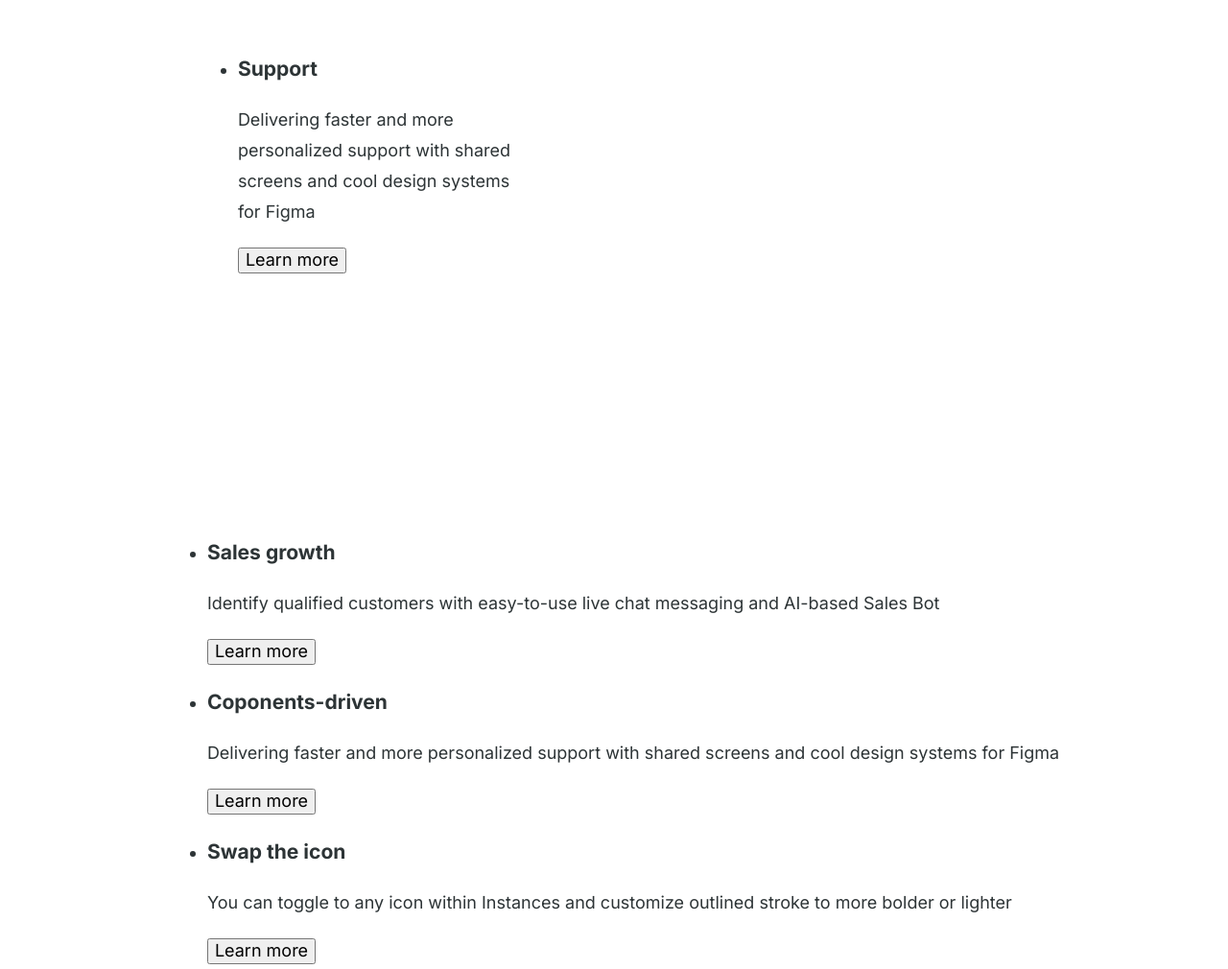
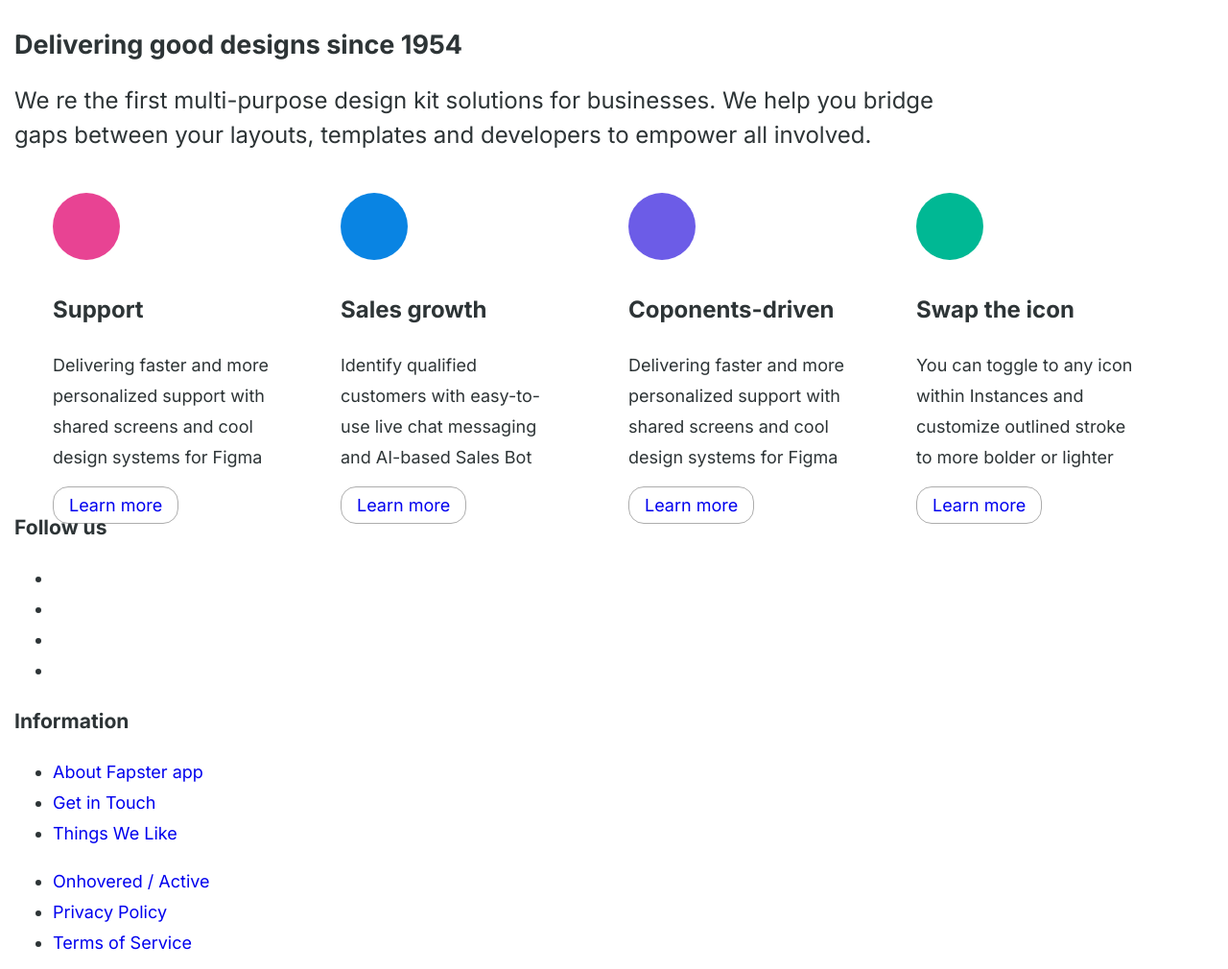
Before and after one commit to Marina-Barliben/effective-web-course, a plain HTML site: page index.html in a window 1280 px wide. Shown: the part 2262-3272 px from the top of the page at 96% size. Drawn offline with Linux system fonts and the light colour scheme.

Commit message:
3-section

```diff
--- a/css/main.css
+++ b/css/main.css
@@ -35,9 +35,6 @@ html{
 }
 .nav-item a:hover{
     color: black;
-}
-.button-main-header{
-
 }
 .main-button{
     height: 64px;
@@ -462,3 +459,63 @@ body{
     border-radius: 15px;
 
 }
+.section-pricing{
+    padding-bottom: 125px;
+}
+.benefits-title{
+    margin-top: 80px;
+}
+.benefits-description{
+
+    font-weight: 400;
+    font-size: 24px;
+    line-height: 36px;
+
+    color: #2D3436;
+}
+.four-column{
+    display: flex;
+}
+.support-column{
+    width: 270px;
+    height: 330px;
+
+    margin-right: 30px;
+}
+.support-column ul{
+    list-style: none;
+}
+.tityle-suport{
+
+    font-weight: 700;
+    font-size: 24px;
+    line-height: 36px;
+
+    color: #2D3436;
+}
+.support-icon{
+    display: inline-block;
+
+    width: 70px;
+    height: 70px;
+
+    border-radius: 50%;
+    background-color:#E84393;
+}
+.blue{
+    background-color: #0984E3;
+}
+.dark-pink{
+    background-color: #6C5CE7;
+}
+.green{
+    background-color: #00B894;
+}
+.support-button{
+    width: 146px;
+    height: 48;
+
+    padding: 8px 16px 8px 16px;
+    border: 1px solid #ADADAD;
+    border-radius: 16px;
+}
--- a/index.html
+++ b/index.html
@@ -123,7 +123,7 @@
             </section>
 
 
-            <section>
+            <section class="section-pricing">
                 <h2 class="section-description pricing-description">
                     Affordable pricing
                 </h2>
@@ -196,76 +196,82 @@
 
             </section>
 
-            <section>
+            <section class="benefits">
 
                     <div>
-                        <h2>
+                        <h2 class="benefits-title">
                             Delivering good designs since 1954
                         </h2>
                         <span></span>
                         <span></span>
                     </div>
-                    <p>
-                        We re the first multi-purpose design kit solutions for businesses. We help you bridge
+                    <p class="benefits-description">
+                        We re the first multi-purpose design kit solutions for businesses. We help you bridge <br>
                         gaps between your layouts, templates and developers to empower all involved.
                     </p>
 
-                <div class="section-3">
+                <div class="four-column">
+
+                        <div class="support-column">
                             <ul>
-                        <div class="support-calum">
                                 <li>
-                            <span></span>
+                                    <span class="support-icon"></span>
                                     <h3 class="tityle-suport">Support</h3>
                                     <p>
                                         Delivering faster and more personalized support with shared screens and cool design systems for Figma
                                     </p>
-                            <button>
+                                    <a class="support-button" href="#">
                                         Learn more
-                            </button>
+                                    </a>
+                                </li>
+                            </ul>
                         </div>
-                        </li>
-                        <div class="sales-growth">
+
+                        <div class="support-column">
+                            <ul>
                                 <li>
-
-                            <span></span>
-                            <h3>Sales growth</h3>
+                                    <span class="support-icon blue"></span>
+                                    <h3 class="tityle-suport">Sales growth</h3>
                                     <p>
                                         Identify qualified customers with easy-to-use live chat messaging and AI-based Sales Bot
                                     </p>
-                            <button>
+                                    <a class="support-button" href="#">
                                         Learn more
-                            </button>
-
+                                    </a>
                                 </li>
+                            </ul>
                         </div>
 
-                        <div class="coponents-driven">
+                        <div class="support-column">
+                            <ul>
                                 <li>
-                            <span></span>
-                            <h3>Coponents-driven</h3>
+                                    <span class="support-icon dark-pink"></span>
+                                    <h3 class="tityle-suport">Coponents-driven</h3>
                                     <p>
                                         Delivering faster and more personalized support with shared screens and cool design systems for Figma
                                     </p>
-                            <button>
+                                    <a class="support-button" href="#">
                                         Learn more
-                            </button>
+                                    </a>
                                 </li>
+                            </ul>
                         </div>
 
-                    <div class="swap-the-icon">
+                        <div class="support-column">
+                            <ul>
                                 <li>
-                            <span></span>
-                            <h3>Swap the icon</h3>
+                                    <span class="support-icon green"></span>
+                                    <h3 class="tityle-suport">Swap the icon</h3>
                                     <p>
                                         You can toggle to any icon within Instances and customize outlined stroke to more bolder or lighter
                                     </p>
-                            <button>
+                                    <a class="support-button" href="#">
                                         Learn more
-                            </button>
+                                    </a>
                                 </li>
-                    </div>
                             </ul>
                         </div>
+
                 </div>
 
             </section>
```
Lines whose indentation alone changed are shown as unchanged.
